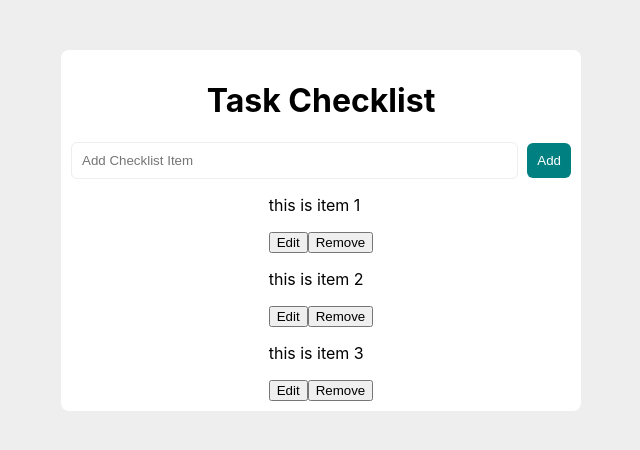
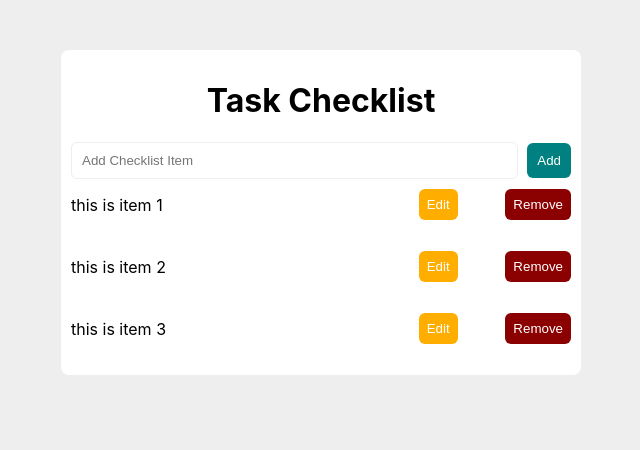
Before and after one commit to CTHartze/task-goal, a React (Create React App) app in the folder client/todo-list-mernapp/: page / in a window 1280 px wide. Shown: the top 450 px of the page, without its empty margins (319-959 px from the left). Built offline with nearby package versions, Linux system fonts and the light colour scheme.

Commit message:
Styled list items and buttons with flex layout and specific update/delete button styles.

```diff
--- a/client/todo-list-mernapp/src/App.css
+++ b/client/todo-list-mernapp/src/App.css
@@ -35,3 +35,34 @@
   padding: 10px;
   cursor: pointer;
 }
+.todo-listItems{
+  width: 100%;
+  display: flex;
+  flex-direction: column;
+}
+.todo-item{
+  display: flex;
+  justify-content: space-between;
+  align-items: center;
+  margin-bottom: 10px;
+}
+.item-content{
+  width: 60%;
+}
+.todo-item button{
+  border: none;
+  border-radius: 6px;
+  cursor: pointer;
+  padding: 8px;
+}
+.todo-item button:focus{
+  outline: none;
+}
+.update-item{
+  background-color: #ffae00;
+  color: #fff;
+}
+.delete-item{
+  background-color: darkred;
+  color: #fff;
+}
```
